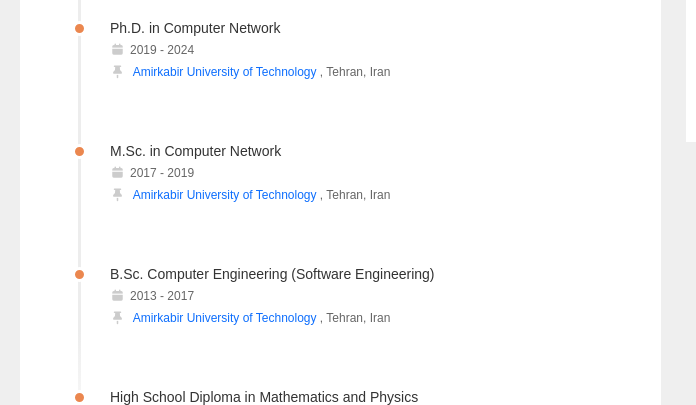
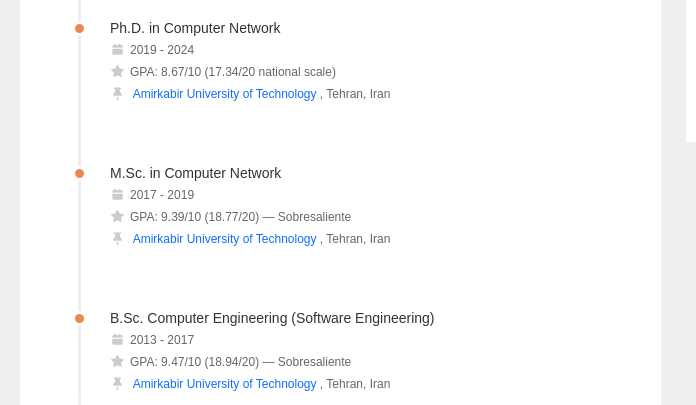
Before and after one commit to 1995parham/1995parham.github.io, an Astro site: page /education in a window 1280 px wide. Shown: the part 248-653 px from the top of the page, 347-1043 px from the left. Built offline with nearby package versions, Linux system fonts and the light colour scheme; Astro itself is replaced by a stand-in of ours.

Commit message:
feat: show GPAs on the Spanish 0-10 scale
Matches the resume, which leads with the 0-10 equivalent because
17.34/20 does not read as a strong mark to a European reviewer.

Co-Authored-By: Claude Opus 5 (1M context) <noreply@anthropic.com>

```diff
--- a/src/pages/education.astro
+++ b/src/pages/education.astro
@@ -20,6 +20,7 @@ import Layout from "../layouts/Layout.astro";
 										<div class="hgroup">
 											<h4>Ph.D. in Computer Network</h4>
 											<h6><i class="fas fa-calendar" />2019 - 2024</h6>
+												<h6><i class="fas fa-star" />GPA: 8.67/10 (17.34/20 national scale)</h6>
 											<h6>
 												<i class="fas fa-thumbtack" />
 												<b class="bold">
@@ -35,6 +36,7 @@ import Layout from "../layouts/Layout.astro";
 										<div class="hgroup">
 											<h4>M.Sc. in Computer Network</h4>
 											<h6><i class="fas fa-calendar" />2017 - 2019</h6>
+												<h6><i class="fas fa-star" />GPA: 9.39/10 (18.77/20) &mdash; Sobresaliente</h6>
 											<h6>
 												<i class="fas fa-thumbtack" />
 												<b class="bold">
@@ -50,6 +52,7 @@ import Layout from "../layouts/Layout.astro";
 										<div class="hgroup">
 											<h4>B.Sc. Computer Engineering (Software Engineering)</h4>
 											<h6><i class="fas fa-calendar" />2013 - 2017</h6>
+												<h6><i class="fas fa-star" />GPA: 9.47/10 (18.94/20) &mdash; Sobresaliente</h6>
 											<h6>
 												<i class="fas fa-thumbtack" />
 												<b class="bold">
```
